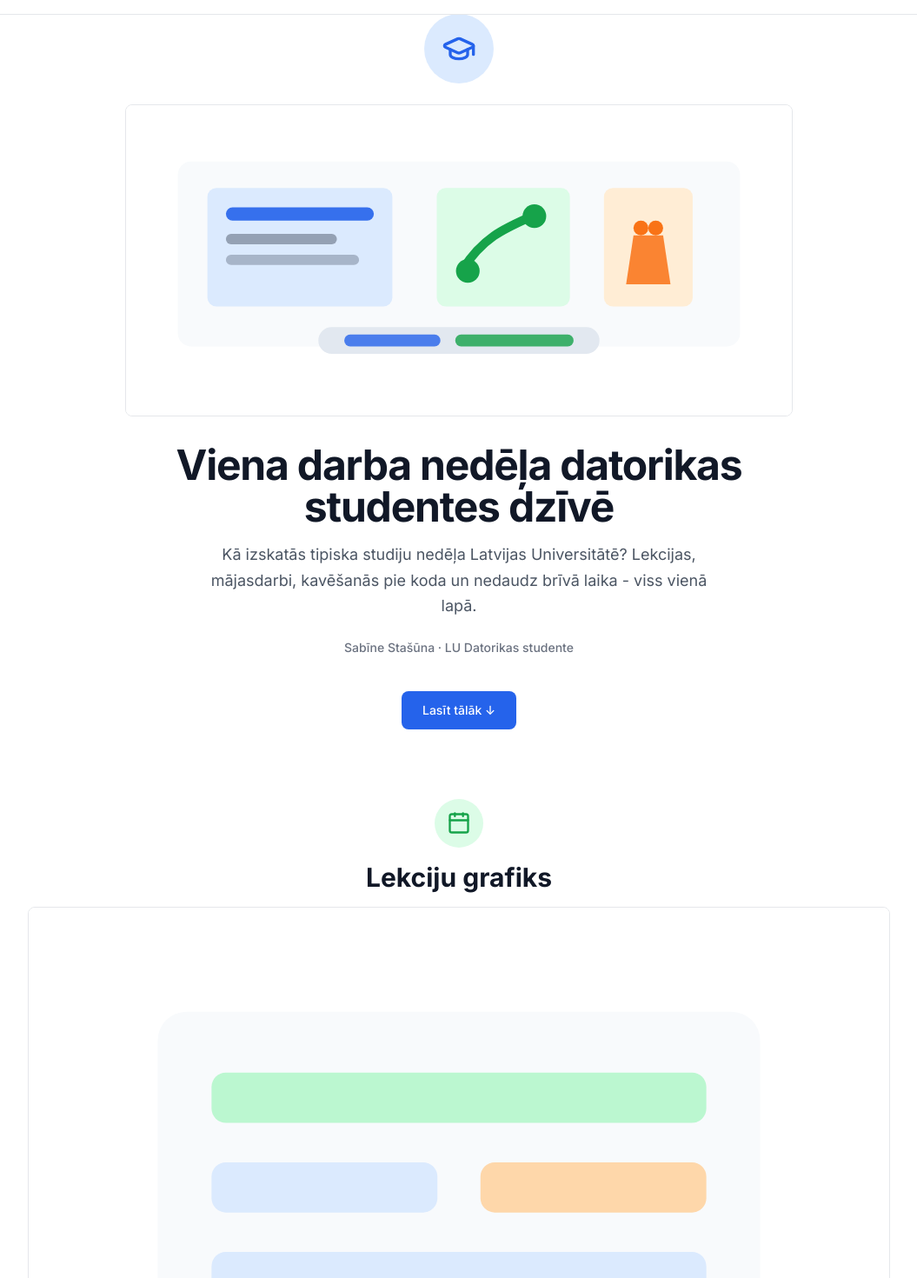
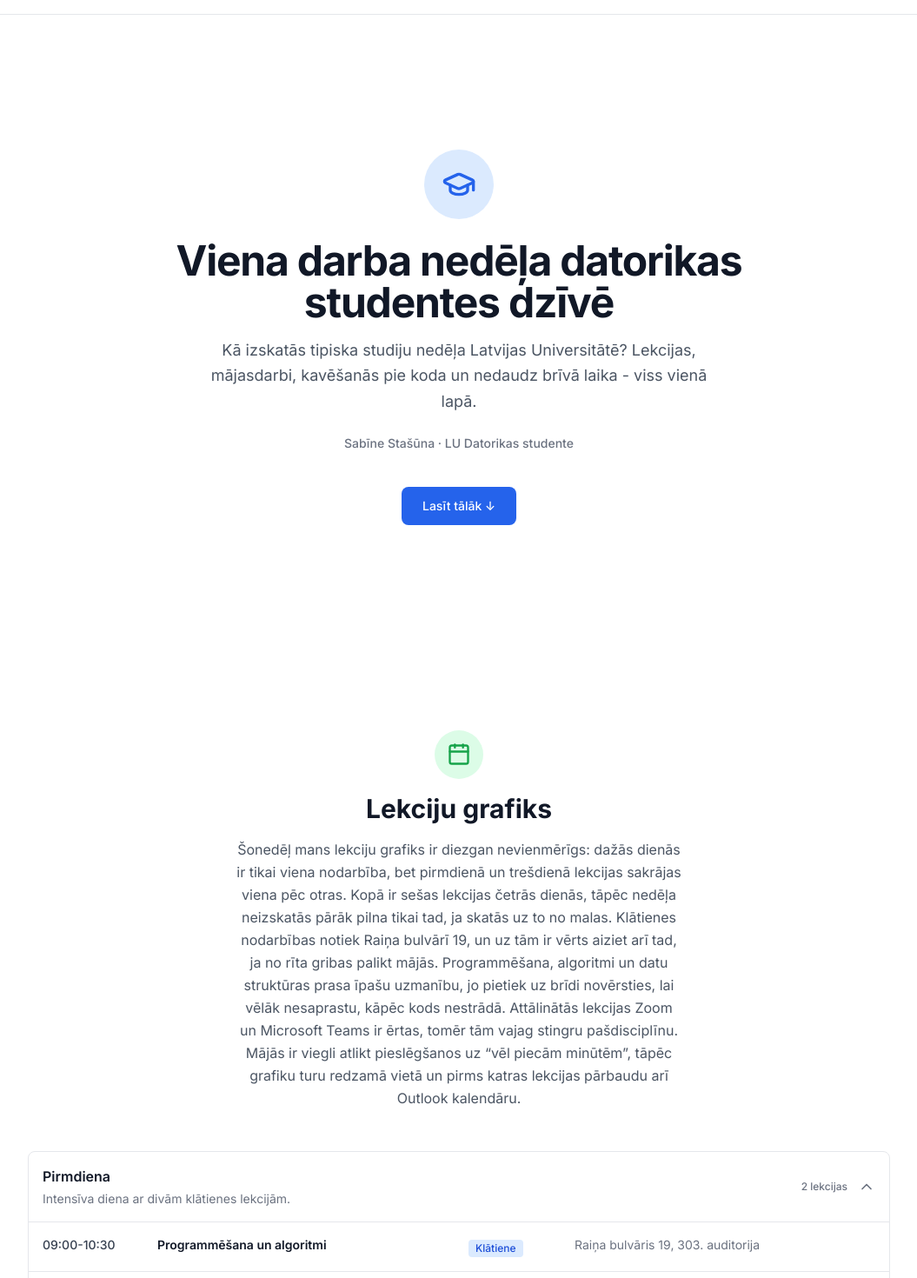
Before and after one commit to sabinestasuna/manalieliskanedela, a Next.js app: page / in a window 1280 px wide. Shown: the part 40-1510 px from the top of the page at 87% size, without its empty margins (112-1167 px from the left). Built offline with nearby package versions, Linux system fonts and the light colour scheme.

Commit message:
remove pics

```diff
--- a/components/StudyIllustrations.tsx
+++ /dev/null
@@ -1,106 +0,0 @@
-type IllustrationProps = {
-  variant: "hero" | "lectures" | "tasks" | "platforms" | "route" | "freeTime";
-  title: string;
-};
-
-const baseLabel = "Autora veidota ilustrācija";
-
-export function StudyIllustration({ variant, title }: IllustrationProps) {
-  const label = `${baseLabel}: ${title}`;
-
-  if (variant === "hero") {
-    return (
-      <figure className="w-full max-w-3xl mx-auto mb-8" aria-label={label}>
-        <svg viewBox="0 0 900 420" role="img" className="w-full h-auto rounded-lg border border-gray-200 dark:border-gray-800 bg-white dark:bg-gray-950">
-          <title>{label}</title>
-          <rect width="900" height="420" fill="currentColor" className="text-white dark:text-gray-950" />
-          <rect x="70" y="76" width="760" height="250" rx="18" fill="#f8fafc" className="dark:fill-gray-900" />
-          <rect x="110" y="112" width="250" height="160" rx="12" fill="#dbeafe" className="dark:fill-blue-950" />
-          <rect x="135" y="138" width="200" height="18" rx="9" fill="#2563eb" opacity="0.9" />
-          <rect x="135" y="174" width="150" height="14" rx="7" fill="#0f172a" opacity="0.35" className="dark:fill-gray-200" />
-          <rect x="135" y="202" width="180" height="14" rx="7" fill="#0f172a" opacity="0.25" className="dark:fill-gray-200" />
-          <rect x="420" y="112" width="180" height="160" rx="12" fill="#dcfce7" className="dark:fill-green-950" />
-          <path d="M455 222c28-44 58-56 94-72" fill="none" stroke="#16a34a" strokeWidth="12" strokeLinecap="round" />
-          <circle cx="462" cy="224" r="16" fill="#16a34a" />
-          <circle cx="552" cy="150" r="16" fill="#16a34a" />
-          <rect x="646" y="112" width="120" height="160" rx="12" fill="#ffedd5" className="dark:fill-orange-950" />
-          <path d="M676 242h60l-10-66h-40l-10 66Z" fill="#f97316" opacity="0.85" />
-          <circle cx="696" cy="166" r="10" fill="#f97316" />
-          <circle cx="716" cy="166" r="10" fill="#f97316" />
-          <rect x="260" y="300" width="380" height="36" rx="18" fill="#e2e8f0" className="dark:fill-gray-800" />
-          <rect x="295" y="310" width="130" height="16" rx="8" fill="#2563eb" opacity="0.8" />
-          <rect x="445" y="310" width="160" height="16" rx="8" fill="#16a34a" opacity="0.8" />
-        </svg>
-        <figcaption className="sr-only">{label}</figcaption>
-      </figure>
-    );
-  }
-
-  const content = {
-    lectures: (
-      <>
-        <rect x="72" y="58" width="336" height="212" rx="16" fill="#f8fafc" className="dark:fill-gray-900" />
-        <rect x="102" y="92" width="276" height="28" rx="8" fill="#bbf7d0" />
-        <rect x="102" y="142" width="126" height="28" rx="8" fill="#dbeafe" />
-        <rect x="252" y="142" width="126" height="28" rx="8" fill="#fed7aa" />
-        <rect x="102" y="192" width="276" height="28" rx="8" fill="#dbeafe" />
-        <path d="M110 252h258" stroke="#64748b" strokeWidth="8" strokeLinecap="round" opacity="0.35" />
-      </>
-    ),
-    tasks: (
-      <>
-        <rect x="92" y="58" width="296" height="212" rx="18" fill="#f8fafc" className="dark:fill-gray-900" />
-        <path d="M134 115h36l18 18 42-50" fill="none" stroke="#16a34a" strokeWidth="12" strokeLinecap="round" strokeLinejoin="round" />
-        <rect x="250" y="92" width="90" height="18" rx="9" fill="#16a34a" opacity="0.7" />
-        <path d="M134 175h36l18 18 42-50" fill="none" stroke="#eab308" strokeWidth="12" strokeLinecap="round" strokeLinejoin="round" />
-        <rect x="250" y="152" width="110" height="18" rx="9" fill="#eab308" opacity="0.7" />
-        <path d="M142 228l50-50m0 50-50-50" stroke="#ef4444" strokeWidth="12" strokeLinecap="round" />
-        <rect x="250" y="208" width="74" height="18" rx="9" fill="#ef4444" opacity="0.7" />
-      </>
-    ),
-    platforms: (
-      <>
-        <rect x="104" y="64" width="112" height="82" rx="16" fill="#dbeafe" />
-        <rect x="264" y="64" width="112" height="82" rx="16" fill="#fce7f3" />
-        <rect x="104" y="184" width="112" height="82" rx="16" fill="#e0f2fe" />
-        <rect x="264" y="184" width="112" height="82" rx="16" fill="#fee2e2" />
-        <path d="M216 105h48M160 146v38M320 146v38M216 225h48" stroke="#64748b" strokeWidth="8" strokeLinecap="round" opacity="0.45" />
-        <circle cx="160" cy="105" r="20" fill="#2563eb" />
-        <circle cx="320" cy="105" r="20" fill="#a855f7" />
-        <circle cx="160" cy="225" r="20" fill="#0284c7" />
-        <circle cx="320" cy="225" r="20" fill="#dc2626" />
-      </>
-    ),
-    route: (
-      <>
-        <rect x="70" y="78" width="340" height="174" rx="18" fill="#f8fafc" className="dark:fill-gray-900" />
-        <path d="M116 210c60-86 126-30 174-98 22-32 52-44 84-26" fill="none" stroke="#f59e0b" strokeWidth="14" strokeLinecap="round" />
-        <circle cx="116" cy="210" r="18" fill="#16a34a" />
-        <circle cx="374" cy="86" r="18" fill="#2563eb" />
-        <rect x="150" y="236" width="74" height="24" rx="12" fill="#16a34a" opacity="0.8" />
-        <rect x="282" y="52" width="100" height="24" rx="12" fill="#2563eb" opacity="0.8" />
-      </>
-    ),
-    freeTime: (
-      <>
-        <rect x="84" y="80" width="312" height="170" rx="18" fill="#f8fafc" className="dark:fill-gray-900" />
-        <circle cx="158" cy="160" r="42" fill="#dcfce7" />
-        <path d="M136 160h44m-22-22v44" stroke="#16a34a" strokeWidth="10" strokeLinecap="round" />
-        <rect x="238" y="118" width="94" height="84" rx="16" fill="#ede9fe" />
-        <path d="M258 158h54m-42-18v36m30-36v36" stroke="#7c3aed" strokeWidth="8" strokeLinecap="round" />
-        <path d="M128 260h224" stroke="#64748b" strokeWidth="8" strokeLinecap="round" opacity="0.35" />
-      </>
-    ),
-  }[variant];
-
-  return (
-    <figure className="w-full mb-8" aria-label={label}>
-      <svg viewBox="0 0 480 320" role="img" className="w-full h-auto rounded-lg border border-gray-200 dark:border-gray-800 bg-white dark:bg-gray-950">
-        <title>{label}</title>
-        <rect width="480" height="320" fill="currentColor" className="text-white dark:text-gray-950" />
-        {content}
-      </svg>
-      <figcaption className="sr-only">{label}</figcaption>
-    </figure>
-  );
-}
--- a/components/sections/Cels.tsx
+++ b/components/sections/Cels.tsx
@@ -18,7 +18,6 @@ export function Cels() {
             <Bus size={28} className="text-amber-600 dark:text-amber-400" />
           </div>
           <h2 className="text-2xl sm:text-3xl font-bold mb-4">Ceļš uz universitāti</h2>
-          <StudyIllustration variant="route" title="maršruts no Juglas līdz Raiņa bulvārim 19" />
           <p className="text-gray-600 dark:text-gray-400 max-w-lg leading-relaxed">
             Klātienes lekciju dienās mans maršruts sākas Juglā un beidzas Latvijas Universitātē,
             Raiņa bulvārī 19. Tas nav ļoti garš ceļš, tomēr no rīta tas prasa disciplīnu, jo
--- a/components/sections/Hero.tsx
+++ b/components/sections/Hero.tsx
@@ -11,7 +11,6 @@ export function Hero() {
         <GraduationCap size={40} className="text-blue-600 dark:text-blue-400" />
       </div>
 
-      <StudyIllustration variant="hero" title="studiju nedēļas noskaņas attēls ar lekcijām, ceļu un uzdevumiem" />
 
       <h1 className="text-3xl sm:text-5xl font-bold tracking-tight mb-4 max-w-2xl">
         Viena darba nedēļa datorikas studentes dzīvē
--- a/components/sections/Lekcijas.tsx
+++ b/components/sections/Lekcijas.tsx
@@ -47,7 +47,6 @@ export function Lekcijas() {
           <Calendar size={28} className="text-green-600 dark:text-green-400" />
         </div>
         <h2 className="text-2xl sm:text-3xl font-bold mb-4">Lekciju grafiks</h2>
-        <StudyIllustration variant="lectures" title="lekciju grafiks ar vairākām nodarbībām vienā dienā" />
         <p className="text-gray-600 dark:text-gray-400 max-w-lg leading-relaxed">
           Šonedēļ mans lekciju grafiks ir diezgan nevienmērīgs: dažās dienās ir tikai viena
           nodarbība, bet pirmdienā un trešdienā lekcijas sakrājas viena pēc otras. Kopā ir sešas
--- a/components/sections/MajasDarbi.tsx
+++ b/components/sections/MajasDarbi.tsx
@@ -26,8 +26,7 @@ export function MajasDarbi() {
             <Code2 size={28} className="text-purple-600 dark:text-purple-400" />
           </div>
           <h2 className="text-2xl sm:text-3xl font-bold mb-4">Mājasdarbi un projekti</h2>
-          <StudyIllustration variant="tasks" title="mājasdarbu saraksts ar pabeigtiem un kavētiem uzdevumiem" />
-          <p className="text-gray-600 dark:text-gray-400 max-w-lg leading-relaxed">
+           <p className="text-gray-600 dark:text-gray-400 max-w-lg leading-relaxed">
             Mājasdarbi šonedēļ aizņem gandrīz tikpat daudz laika kā lekcijas. Kopā ir septiņi
             uzdevumi, un katram ir citāds ritms: dažus var pabeigt vienā vakarā, bet citi prasa
             vairākas piegājiena reizes. Programmēšanas uzdevumu par masīviem izdarīju ātri, jo
--- a/components/sections/Platformas.tsx
+++ b/components/sections/Platformas.tsx
@@ -55,8 +55,7 @@ export function Platformas() {
           <Globe size={28} className="text-sky-600 dark:text-sky-400" />
         </div>
         <h2 className="text-2xl sm:text-3xl font-bold mb-4">Studiju platformas</h2>
-        <StudyIllustration variant="platforms" title="studiju platformu savienojumi vienā nedēļā" />
-        <p className="text-gray-600 dark:text-gray-400 max-w-lg leading-relaxed">
+         <p className="text-gray-600 dark:text-gray-400 max-w-lg leading-relaxed">
           Datorikas studijās nedēļa nenotiek tikai auditorijā. Liela daļa darba pārceļas uz
           platformām, kur jāatrod materiāli, jāiesniedz uzdevumi, jāpiedalās attālinātās nodarbībās
           un jāseko paziņojumiem. Moodle man ir galvenā vieta, kur pārbaudu termiņus, testus un
```
Also changed, not shown: components/sections/BrivaisLaiks.tsx (+20 -13 lines).
